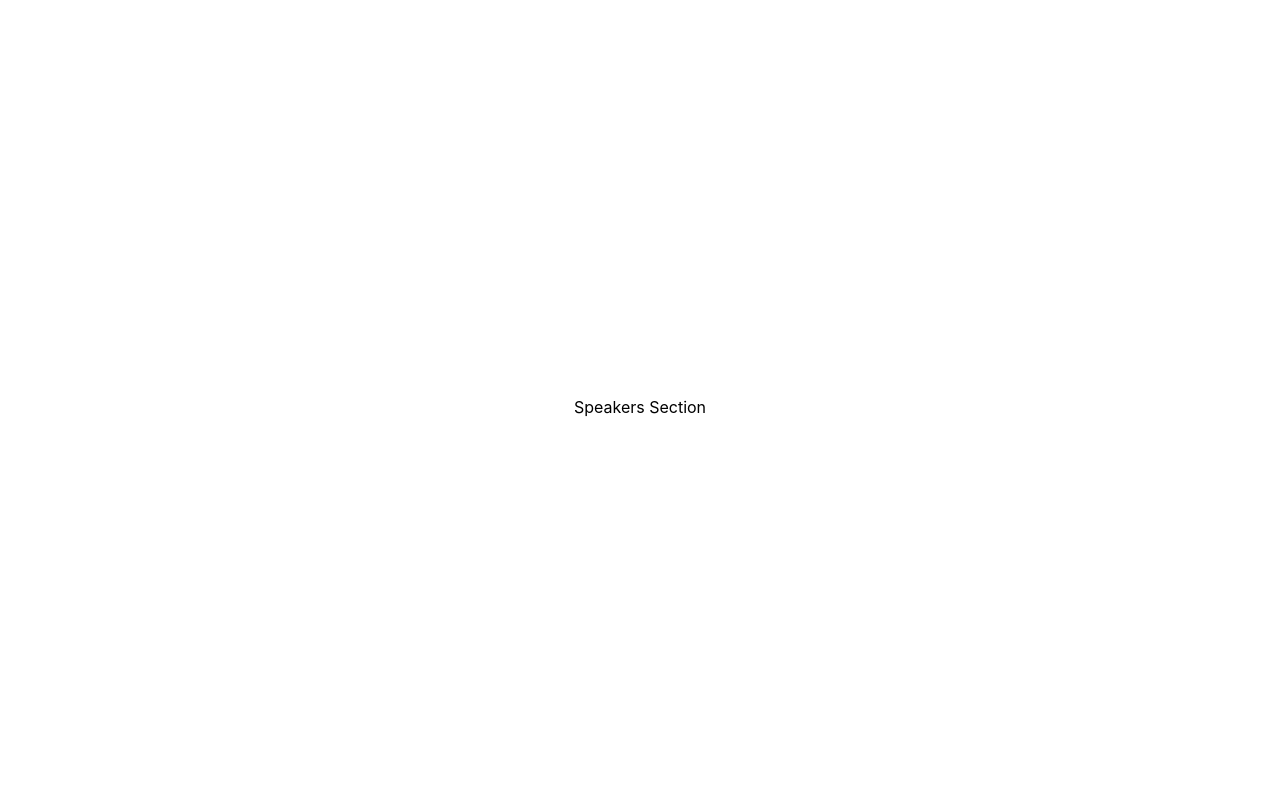
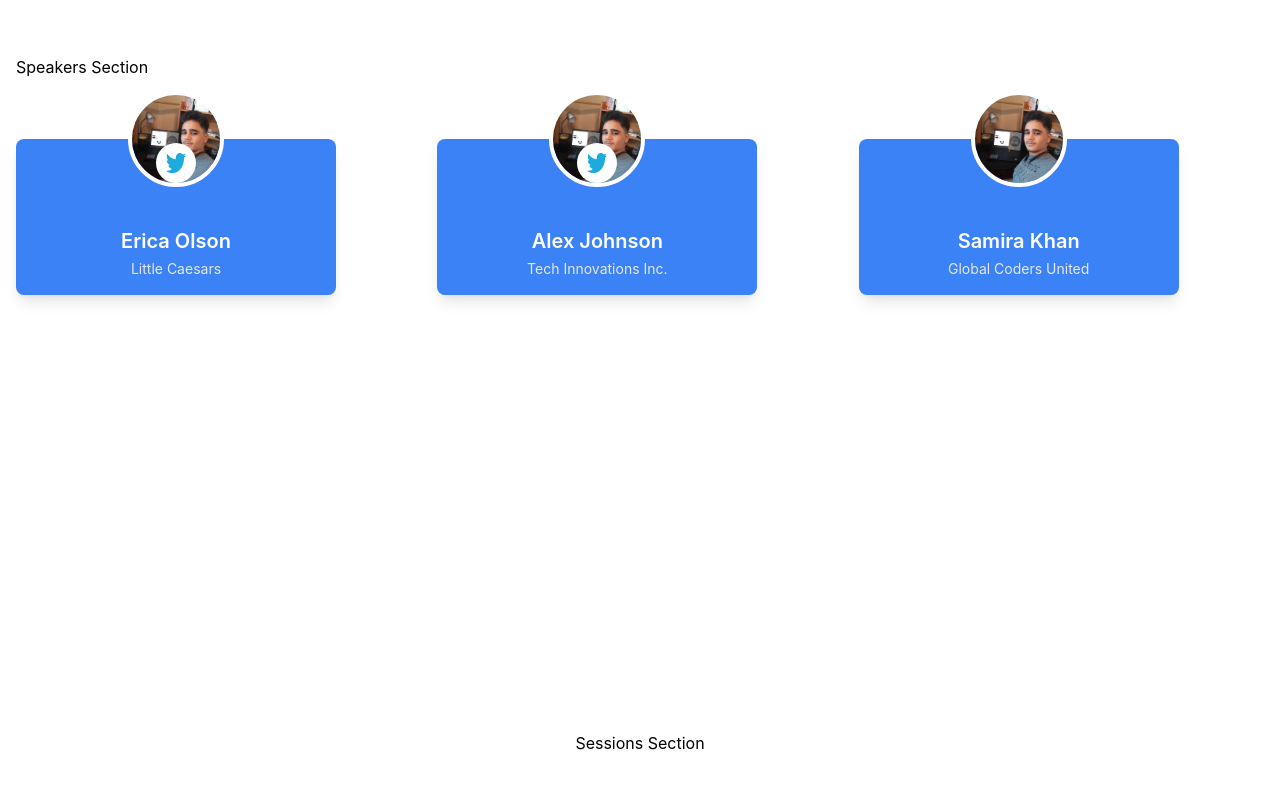
Before and after one commit to Heshoo-ksh/GDG_SummitWebiste, a React (Vite) app: page / in a window 1280 px wide. Shown: the part 1390-2179 px from the top of the page. Built offline with nearby package versions, Linux system fonts and the light colour scheme.

Commit message:
create reusable card initial  tempalte ans CSS

```diff
--- /dev/null
+++ b/src/components/ui/SpeakerCard.jsx
@@ -0,0 +1,40 @@
+import PropTypes from 'prop-types';
+import twitterLogo from '@/assets/Twitter_Logo.png'; // Replace with the actual path to your Twitter logo
+
+const SpeakerCard = ({ name, twitterHandle, imageUrl, companyName }) => {
+  return (
+    <div className="relative max-w-xs rounded-lg bg-blue-500 shadow-lg">
+      <div className="flex justify-center">
+        <div className="relative">
+          {/* Image circle */}
+          <img
+            className="h-24 w-24 rounded-full border-4 border-white object-cover"
+            src={imageUrl}
+            alt={name}
+            style={{ marginTop: '-3rem' }} // Adjust this value as needed to lift the image above the rectangle
+          />
+          {/* Twitter Icon - Conditionally rendered */}
+          {twitterHandle && (
+            <div className="absolute bottom-[-16px] left-1/2 flex h-10 w-10 -translate-x-1/2 -translate-y-1/2 items-center justify-center rounded-full bg-white">
+              <img className="h-5 w-5" src={twitterLogo} alt="Twitter" />
+            </div>
+          )}
+        </div>
+      </div>
+      {/* Rectangle for name and company */}
+      <div className="px-4 pb-4 pt-10"> {/* Adjust padding-top to match the negative margin-top of the image */}
+        <h3 className="text-center text-xl font-semibold text-white">{name}</h3>
+        <p className="mt-1 text-center text-sm text-gray-200">{companyName}</p>
+      </div>
+    </div>
+  );
+};
+
+SpeakerCard.propTypes = {
+  name: PropTypes.string.isRequired,
+  twitterHandle: PropTypes.string,
+  imageUrl: PropTypes.string.isRequired,
+  companyName: PropTypes.string.isRequired,
+};
+
+export default SpeakerCard;
--- a/src/layouts/SpeakersSection.jsx
+++ b/src/layouts/SpeakersSection.jsx
@@ -1,12 +1,53 @@
+import SpeakerCard from '@/components/ui/SpeakerCard';
+import speakerImage from '@/assets/speakerImage.jpg'
+
+const speakersData = [
+  {
+    id: 1,
+    name: 'Erica Olson',
+    twitterHandle: 'LittleOleson',
+    imageUrl: speakerImage, // Make sure this variable points to an image URL or imported image file
+    companyName: 'Little Caesars',
+  },
+  {
+    id: 2,
+    name: 'Alex Johnson',
+    twitterHandle: 'AJ_Tech',
+    imageUrl: speakerImage,
+    companyName: 'Tech Innovations Inc.',
+  },
+  {
+    id: 3,
+    name: 'Samira Khan',
+    twitterHandle: '',
+    imageUrl: speakerImage,
+    companyName: 'Global Coders United',
+  },
+
+  // ... continue to add more speaker objects as needed
+];
+
+
 function SpeakersSection() {
   return (
     <section
       id="speakers"
-      className="flex h-screen items-center justify-center"
-    >
-      Speakers Section
+      className="container mx-auto px-4 py-12"
+      >
+      <legend className="!mb-[60px]">Speakers Section</legend>
+      <div className="grid grid-cols-1 gap-4 md:grid-cols-2 lg:grid-cols-3">
+        {speakersData.map((speaker) => (
+          <SpeakerCard
+            key={speaker.id}
+            name={speaker.name}
+            twitterHandle={speaker.twitterHandle}
+            imageUrl={speaker.imageUrl}
+            companyName={speaker.companyName}
+          />
+        ))}
+      </div>
     </section>
-  )
+  );
 }
 
-export default SpeakersSection
+export default SpeakersSection;
```
Also changed, not shown: src/assets/Twitter_Logo.png (added), src/assets/speakerImage.jpg (added).
